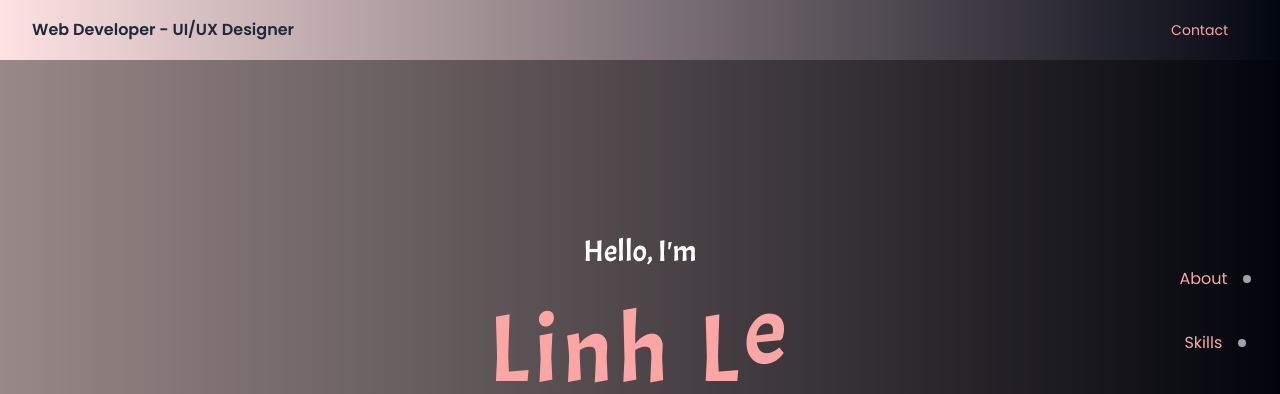
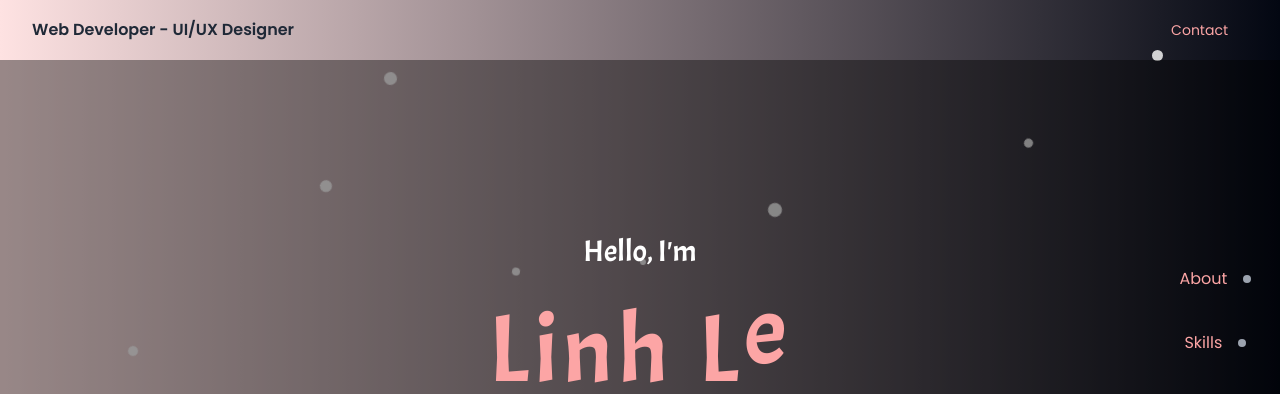
Before and after one commit to linhle201/linh-portfolio, a React (Vite) app: page / in a window 1280 px wide. Shown: the top 394 px of the page. Built offline with nearby package versions, Linux system fonts and the light colour scheme.

Commit message:
fixing snow flakes

```diff
--- a/src/components/Hero.jsx
+++ b/src/components/Hero.jsx
@@ -5,7 +5,14 @@ const Hero = () => {
     <>
       {/* Snowflakes animation */}
       <div className="snowflakes">
-        {/* Snowflakes div elements */}
+      <div className="snowflake"></div>
+        <div className="snowflake"></div>
+        <div className="snowflake"></div>
+        <div className="snowflake"></div>
+        <div className="snowflake"></div>
+        <div className="snowflake"></div>
+        <div className="snowflake"></div>
+        <div className="snowflake"></div>
       </div>
 
       {/* Overlay to darken the background */}
```
